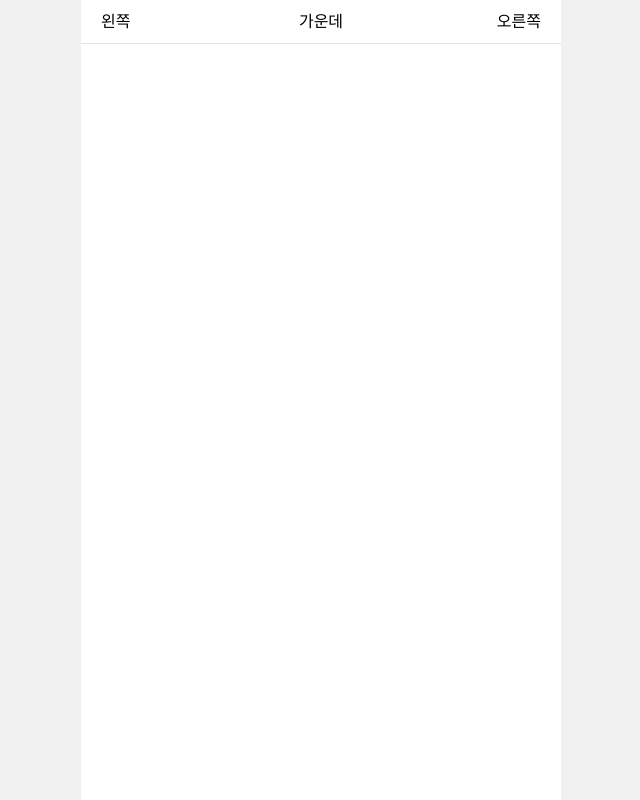
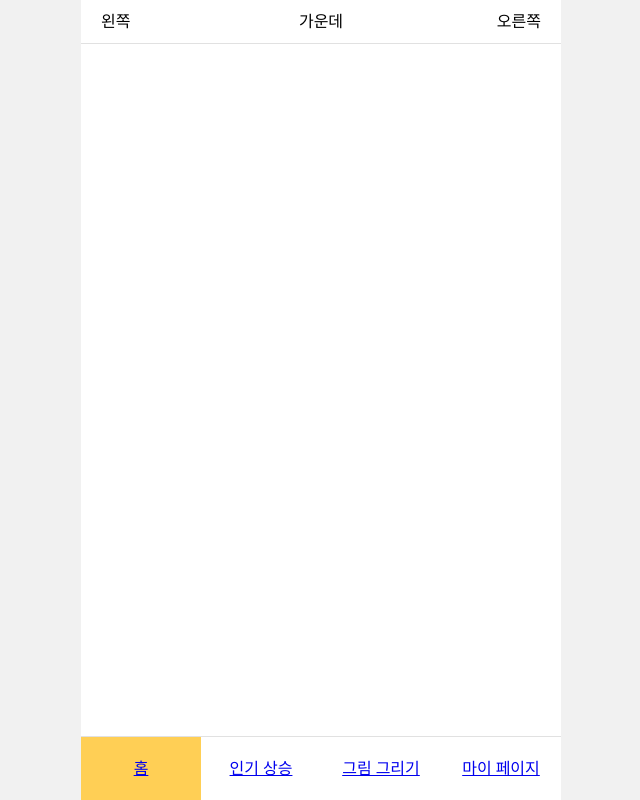
Before and after one commit to kheeyaa/NEMO, a React (Create React App) app in the folder client/: page / in a window 1280 px wide. Shown: the whole page, without its empty margins (319-959 px from the left). Built offline with nearby package versions, Linux system fonts and the light colour scheme.

Commit message:
[feature] Nav 링크 기능 및 스타일 추가 #5

```diff
--- a/client/src/components/BasicLayout/Nav.tsx
+++ b/client/src/components/BasicLayout/Nav.tsx
@@ -1,7 +1,72 @@
 import React from 'react';
+import { css } from '@emotion/react';
+import { colors } from 'const/style/colors';
+import { MOBILE_WIDTH } from 'const/style/size';
+import { Link, useLocation } from 'react-router-dom';
+import { pxToRem } from 'utils/style/pxToRem';
+
+const navigators = [
+  {
+    to: '/',
+    text: '홈',
+  },
+  {
+    to: '/trends',
+    text: '인기 상승',
+  },
+  {
+    to: '/draw-edit',
+    text: '그림 그리기',
+  },
+  {
+    to: '/my-store',
+    text: '마이 페이지',
+  },
+];
 
 function Nav() {
-  return <div>Nav</div>;
+  const { pathname } = useLocation();
+
+  return (
+    <nav css={navStyle}>
+      <ul>
+        {navigators.map(({ to, text }) => (
+          <li key={to} className={pathname === to ? 'active' : ''}>
+            <Link to={to}>{text}</Link>
+          </li>
+        ))}
+      </ul>
+    </nav>
+  );
 }
 
+const navStyle = css`
+  max-width: ${MOBILE_WIDTH};
+  width: 100%;
+  height: ${pxToRem(64)};
+  border-top: 1px solid ${colors.gray[200]};
+  box-sizing: border-box;
+  position: fixed;
+  bottom: 0;
+  background-color: white;
+
+  ul {
+    display: flex;
+    justify-content: space-around;
+    align-items: center;
+    width: 100%;
+    height: 100%;
+  }
+  li {
+    width: 100%;
+    height: 100%;
+    display: flex;
+    justify-content: center;
+    align-items: center;
+  }
+  .active {
+    background-color: ${colors.yellow[100]};
+  }
+`;
+
 export default Nav;
```
